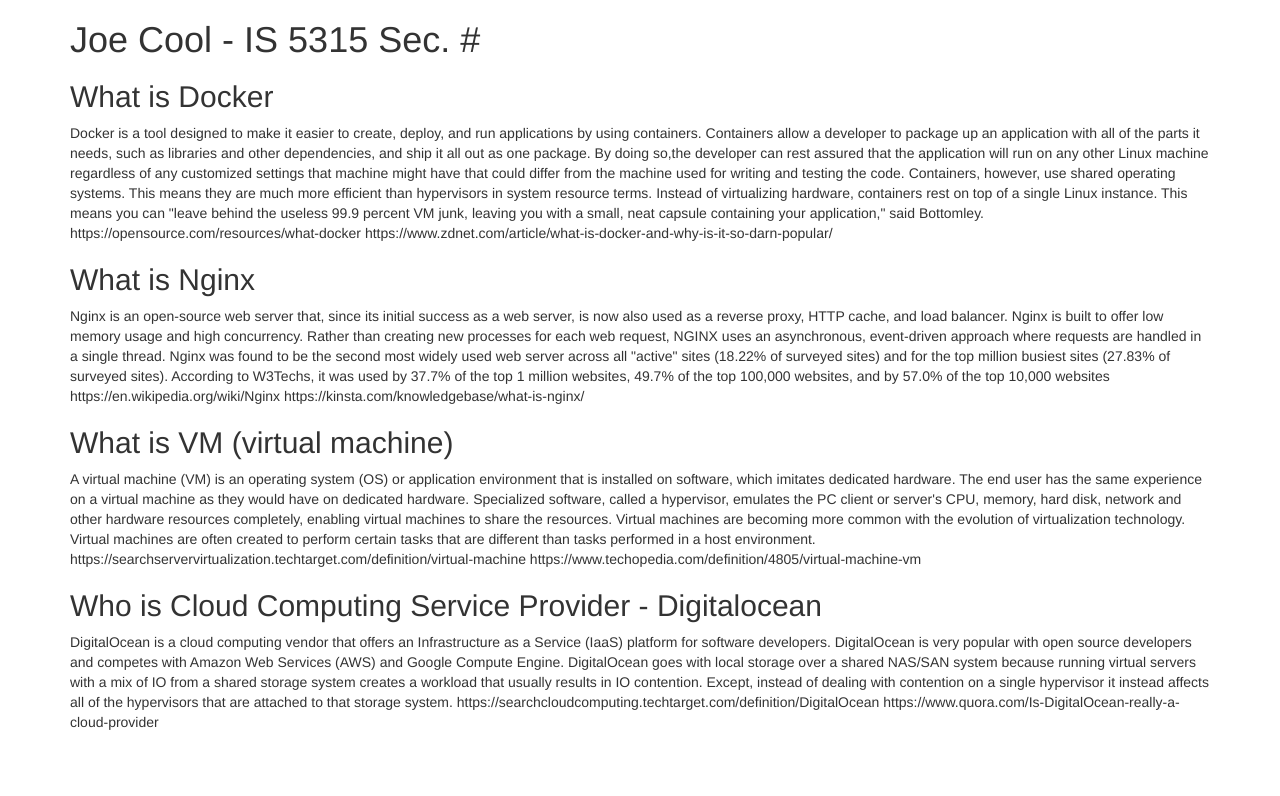
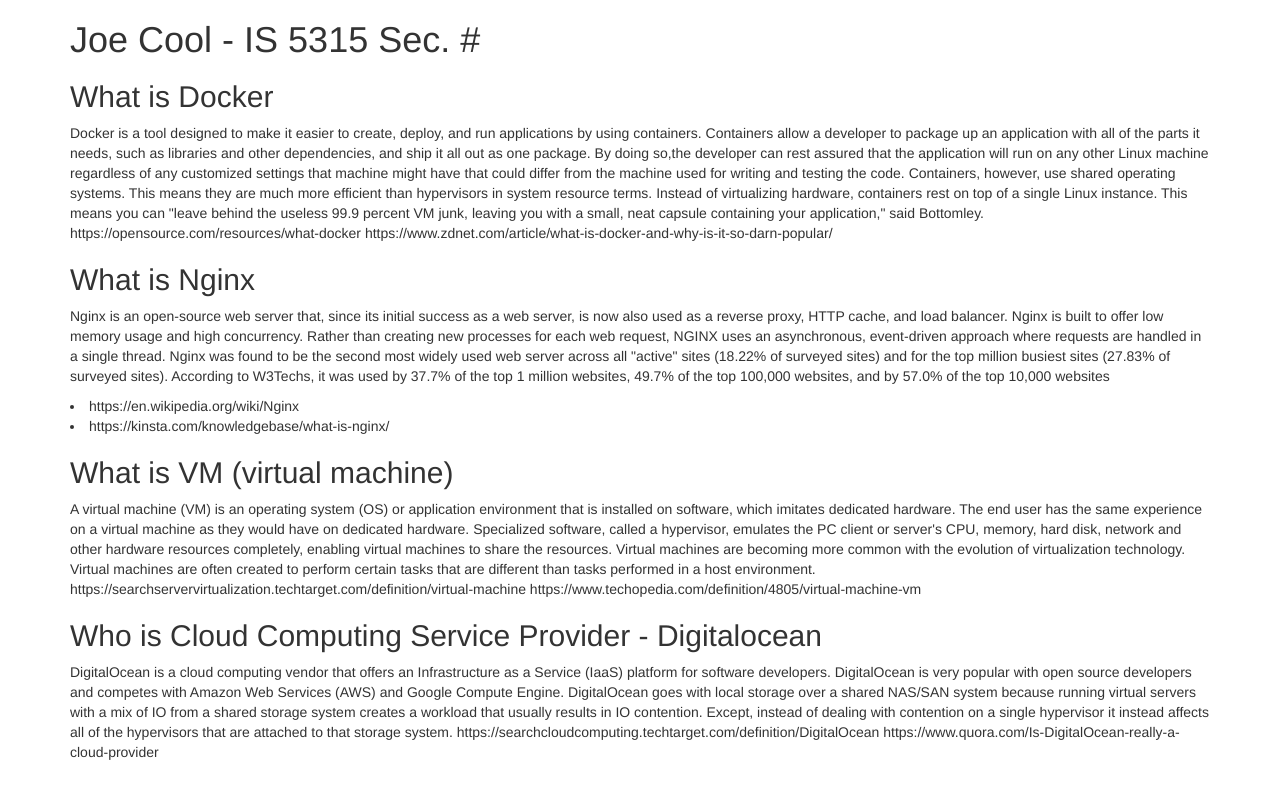
Before and after one commit to wenyingyang/5315, a plain HTML site: page index.html in a window 1280 px wide. Drawn offline with nearby package versions, Linux system fonts and the light colour scheme.

Commit message:
hw files

```diff
--- a/index.html
+++ b/index.html
@@ -12,8 +12,8 @@
         https://www.zdnet.com/article/what-is-docker-and-why-is-it-so-darn-popular/</p>
       <h2>What is Nginx</h2>
       <p>Nginx is an open-source web server that, since its initial success as a web server, is now also used as a reverse proxy, HTTP cache, and load balancer. Nginx is built to offer low memory usage and high concurrency. Rather than creating new processes for each web request, NGINX uses an asynchronous, event-driven approach where requests are handled in a single thread. Nginx was found to be the second most widely used web server across all "active" sites (18.22% of surveyed sites) and for the top million busiest sites (27.83% of surveyed sites). According to W3Techs, it was used by 37.7% of the top 1 million websites, 49.7% of the top 100,000 websites, and by 57.0% of the top 10,000 websites
-      https://en.wikipedia.org/wiki/Nginx
-      https://kinsta.com/knowledgebase/what-is-nginx/</p>
+        <li>https://en.wikipedia.org/wiki/Nginx</li>
+        <li>https://kinsta.com/knowledgebase/what-is-nginx/</li></p>
       <h2>What is VM (virtual machine)</h2>
       <p>A virtual machine (VM) is an operating system (OS) or application environment that is installed on software, which imitates dedicated hardware. The end user has the same experience on a virtual machine as they would have on dedicated hardware. Specialized software, called a hypervisor, emulates the PC client or server's CPU, memory, hard disk, network and other hardware resources completely, enabling virtual machines to share the resources. Virtual machines are becoming more common with the evolution of virtualization technology. Virtual machines are often created to perform certain tasks that are different than tasks performed in a host environment.
        https://searchservervirtualization.techtarget.com/definition/virtual-machine
```
Lines whose indentation alone changed are shown as unchanged.
